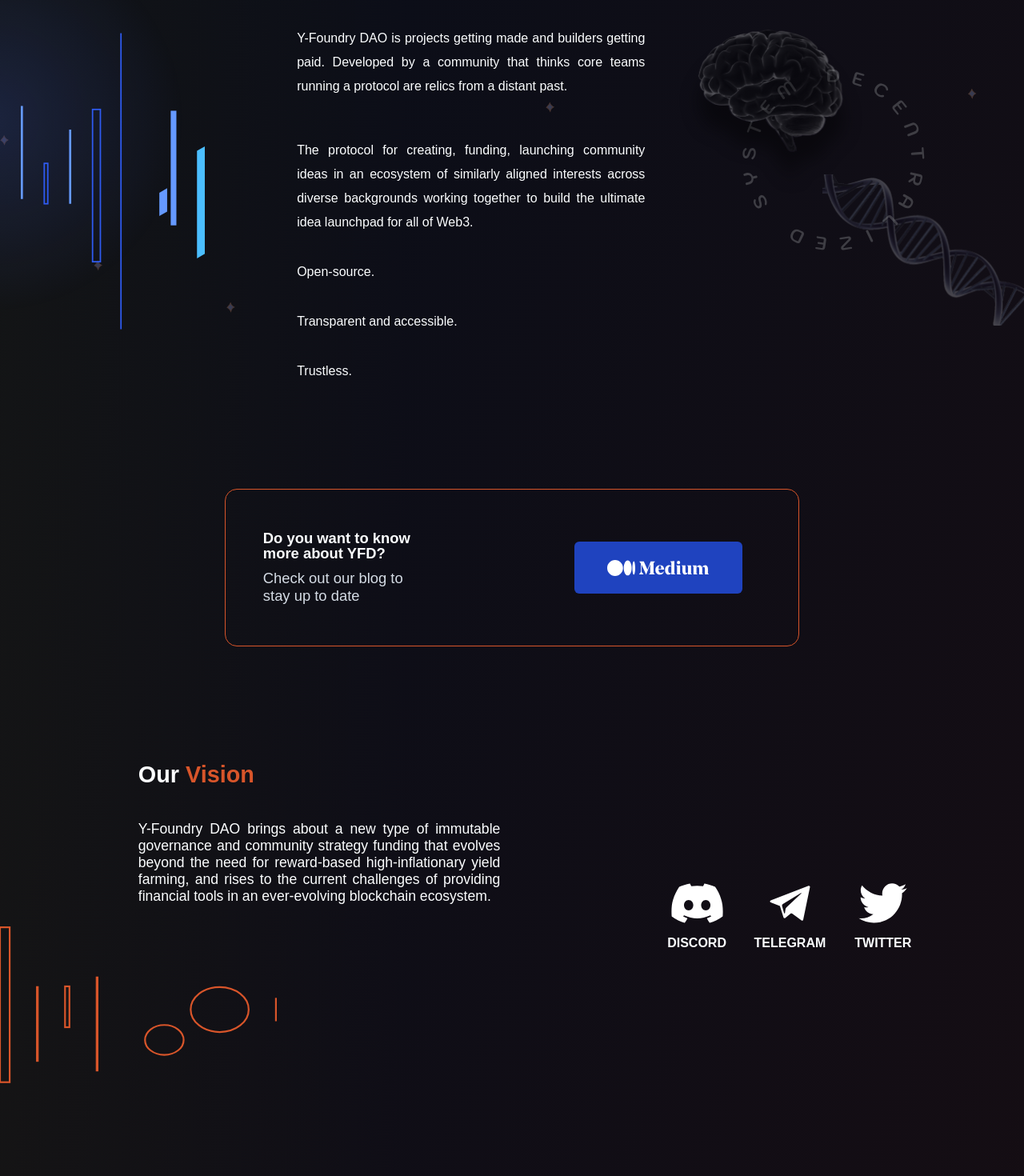
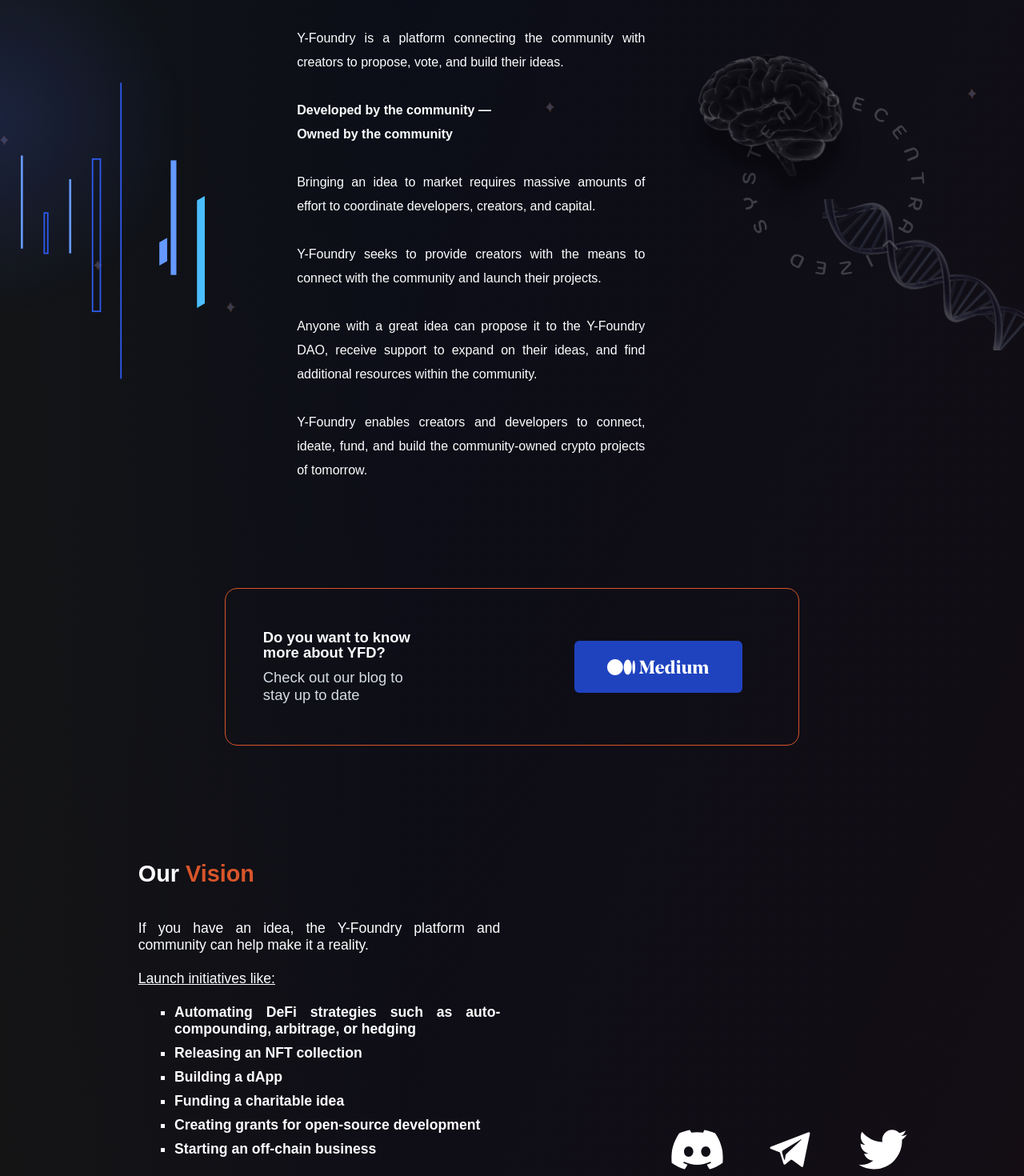
Before and after one commit to Y-Foundry-Dao/yfoundry-frontend, a React (Create React App) app in the folder landing-page/: page / in a window 1280 px wide. Shown: the part 1140-2610 px from the top of the page at 80% size. Built offline with nearby package versions, Linux system fonts and the light colour scheme; a web font is replaced by a local one.

Commit message:
Updated Vision and About Us to mirror the docs website

```diff
--- a/landing-page/src/components/sections/aboutUs/AboutUsText.tsx
+++ b/landing-page/src/components/sections/aboutUs/AboutUsText.tsx
@@ -5,21 +5,21 @@ function AboutUsText() {
     <Section>
       <Header>About <Orange>Us</Orange></Header>
       <P>
-        Y-Foundry DAO is projects getting made and builders getting paid. Developed by a community that thinks core teams running a protocol are relics from a distant past.
-      </P>
-      <br />
-      <P>
-        The protocol for creating, funding, launching community ideas in an ecosystem of similarly aligned interests across diverse backgrounds working together to build the ultimate idea launchpad for all of Web3.
-      </P>
-      <P>
-        Open-source.
-      </P>
-      <P>
-        Transparent and accessible.
-      </P>
-      <P>
-        Trustless.
-      </P>
+      Y-Foundry is a platform connecting the community with creators to propose, vote, and build their ideas.
+      <br /><br />
+      <b>Developed by the community —
+        <br />
+        Owned by the community
+      </b>
+      <br /><br />
+      Bringing an idea to market requires massive amounts of effort to coordinate developers, creators, and capital.
+      <br /><br />
+      Y-Foundry seeks to provide creators with the means to connect with the community and launch their projects.
+      <br /><br />
+      Anyone with a great idea can propose it to the Y-Foundry DAO, receive support to expand on their ideas, and find additional resources within the community.
+      <br /><br />
+      Y-Foundry enables creators and developers to connect, ideate, fund, and build the community-owned crypto projects of tomorrow.
+    </P>
     </Section>
   );
 }
--- a/landing-page/src/components/sections/roadmap/RoadmapTimeline.tsx
+++ b/landing-page/src/components/sections/roadmap/RoadmapTimeline.tsx
@@ -186,8 +186,16 @@ function RoadmapTimeline() {
         <Category >IBC Bridge Integration</Category>
       </MyVerticalTimelineElementLeft>
       <MyVerticalTimelineElementRight position='right'>
-        <Date>May 2023</Date>
+        <Date>September 2023</Date>
+        <Category >Terra $LUNA Governance Integration</Category>
       </MyVerticalTimelineElementRight>
+      <MyVerticalTimelineElementLeft position='left'>
+        <Date >November 2023</Date>
+        <Category >Y-Foundry Updated Testnet</Category>
+        <ul>
+          <CatText><a href="https://dapp-test.yfoundry.io"  rel="noreferrer" target="_blank">Terra Testnet</a></CatText>
+        </ul>
+      </MyVerticalTimelineElementLeft>
     </MyVerticalTimeline>
   )
 }
--- a/landing-page/src/components/sections/vision/Vision.tsx
+++ b/landing-page/src/components/sections/vision/Vision.tsx
@@ -10,8 +10,34 @@ function Community() {
         <TextSection>
           <Header>Our <OrangeText>Vision</OrangeText></Header>
           <TextParagraph>
-            Y-Foundry DAO brings about a new type of immutable governance and community strategy funding that evolves beyond the need for reward-based high-inflationary yield farming,
-            and rises to the current challenges of providing financial tools in an ever-evolving blockchain ecosystem.
+            If you have an idea, the Y-Foundry platform and community can help make it a reality.
+            <br /><br />
+            <u>Launch initiatives like:</u>
+            <br /><br />
+            <VisionList>
+              <VisionListItem>
+                Automating DeFi strategies such as auto-compounding, arbitrage, or hedging
+              </VisionListItem>
+              <VisionListItem>
+                Releasing an NFT collection
+              </VisionListItem>
+              <VisionListItem>
+                Building a dApp
+              </VisionListItem>
+              <VisionListItem>
+                Funding a charitable idea
+              </VisionListItem>
+              <VisionListItem>
+                Creating grants for open-source development
+              </VisionListItem>
+              <VisionListItem>
+                Starting an off-chain business
+              </VisionListItem>
+            </VisionList>
+            <br /><br />
+              Fund ideas and share in the success of the project. Discover and complete interesting tasks to earn reputation points.
+            <br /><br />
+              Work on projects funded and supported by the community with payment guaranteed by smart contracts.
           </TextParagraph>
         </TextSection>
         <OrangeBars src={orangeBars} alt="" />
@@ -36,6 +62,17 @@ const Section = styled.section`
     margin-bottom: 4%;
     margin-top: 8%;
   }
+`
+
+const VisionList = styled.ul`
+  list-style-type: square;
+  list-style-position: outside;
+  display: grid;
+`
+
+const VisionListItem = styled.li`
+  margin-left: 10%;
+  padding-bottom: 2%;
 `
 
 const Div = styled.div`
```
Also changed, not shown: 1 other file (tests, documents, lock files or other folders).
